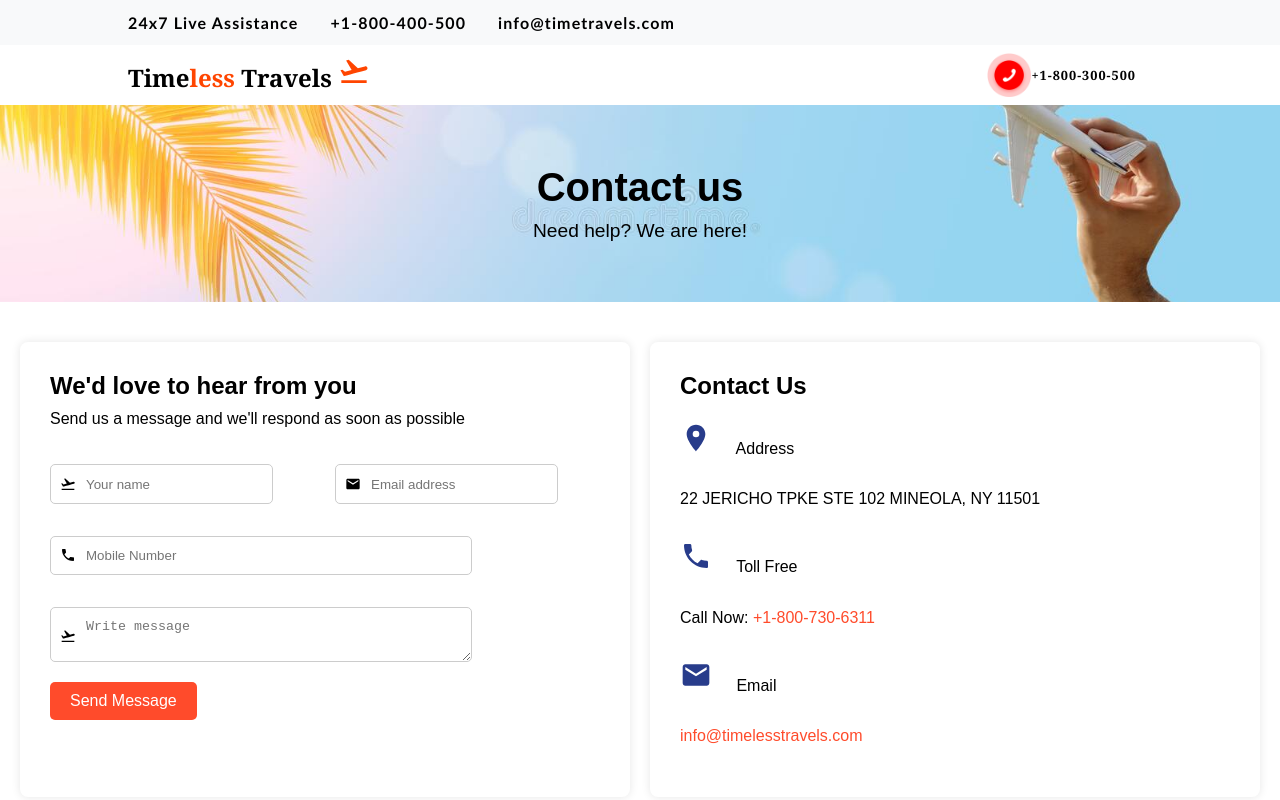
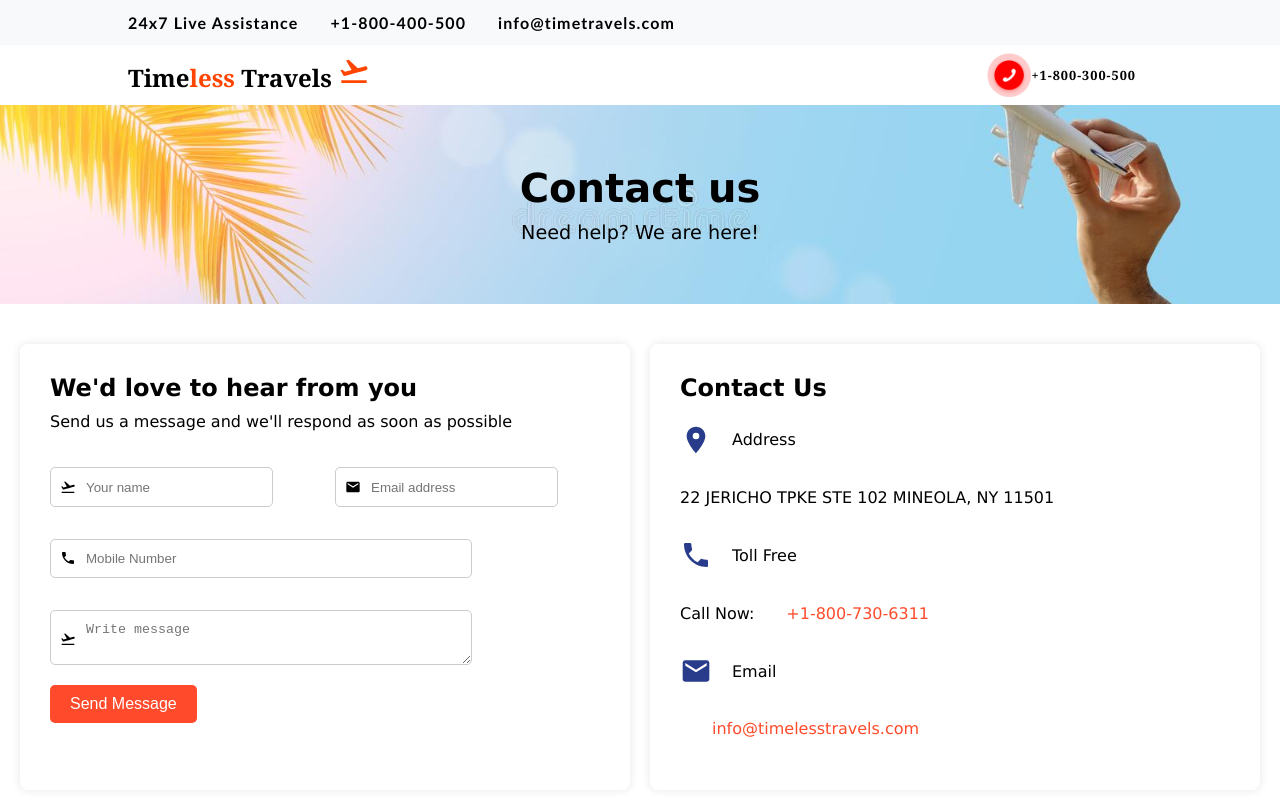
Before and after one commit to rk8287/frontend, a React (Create React App) app: page /contact in a window 1280 px wide. Shown: the top 800 px of the page. Built offline with nearby package versions, Linux system fonts and the light colour scheme.

Commit message:
added-animations

```diff
--- a/src/components/Contact/Contact.css
+++ b/src/components/Contact/Contact.css
@@ -1,5 +1,5 @@
 .contact-container {
-    font-family: Arial, sans-serif;
+    font-family:Verdana, Geneva, Tahoma, sans-serif;
   }
 
   .contact-header {
@@ -93,13 +93,24 @@
   .contact-info p {
     margin-bottom: 10px;
     padding: 0.7rem 0;
+    display: flex;
+    align-items: center;
 
   }
 
+  .info-icon {
+    margin-right: 10px; /* Reduced margin for better alignment */
+    font-size: 1.5rem;   /* Adjusted size to balance with the text */
+    color: #283c8b;
+  }
+
   .contact-info a {
+    margin-left: 2rem; /* Added margin to align with the text after the icon */
     color: #ff4b2b;
     text-decoration: none;
+
   }
+
 
   .contact-info a:hover {
     text-decoration: underline;
--- a/src/components/Contact/Contact.jsx
+++ b/src/components/Contact/Contact.jsx
@@ -1,8 +1,15 @@
 import React from 'react'
 import { MdFlightTakeoff, MdPhone, MdEmail, MdLocationOn } from 'react-icons/md';
 import './Contact.css'
+import { useEffect } from 'react';
 
 const Contact = () => {
+
+   // Scroll to the top of the page when this component is rendered
+   useEffect(() => {
+    window.scrollTo(0, 0);
+  }, []);
+
   return (
     <div className="contact-container">
     <div className="contact-header">
@@ -41,7 +48,7 @@ const Contact = () => {
         <p>22 JERICHO TPKE STE 102 MINEOLA, NY 11501</p>
         <p><MdPhone className="info-icon" /> Toll Free</p>
         <p>Call Now: <a href="tel:+18007306311">+1-800-730-6311</a></p>
-        <p><MdEmail className="info-icon" /> Email</p>
+        <p><MdEmail className="info-icon"/> Email</p>
         <p><a href="mailto:info@cheapttravelgroup.com">info@timelesstravels.com</a></p>
       </div>
     </div>
--- a/src/pages/PopularDeals/PopularDeals.css
+++ b/src/pages/PopularDeals/PopularDeals.css
@@ -84,6 +84,25 @@
     display: flex;
     align-items: center;
   }
+
+  @keyframes flyAnimation {
+    0% {
+      transform: translateX(0);
+    }
+    50% {
+      transform: translateX(15px); /* Slight move to the right */
+    }
+    100% {
+      transform: translateX(0); /* Return to the original position */
+    }
+  }
+
+  .two-flight-animation {
+    animation: flyAnimation 2s ease-in-out infinite;
+    display: inline-block;
+  }
+
+
 
   /* Styles for small mobile devices */
   @media (max-width: 480px) {
--- a/src/pages/PopularDeals/PopularDeals.jsx
+++ b/src/pages/PopularDeals/PopularDeals.jsx
@@ -100,7 +100,7 @@ const PopularDeals = () => {
                 <h3 className="origin-over">{deal.origin}</h3>
                 <h4 className="destination-over">{deal.arrivalDate}</h4>
               </div>
-              <img src={TwoFlight} alt="" />
+              <img src={TwoFlight} alt=""  className="two-flight-animation"  />
               <div className="deal-cities-over">
                 <h3 className="origin-over">{deal.destination}</h3>
                 <h4 className="destination-over">{deal.departureDate}</h4>
```
